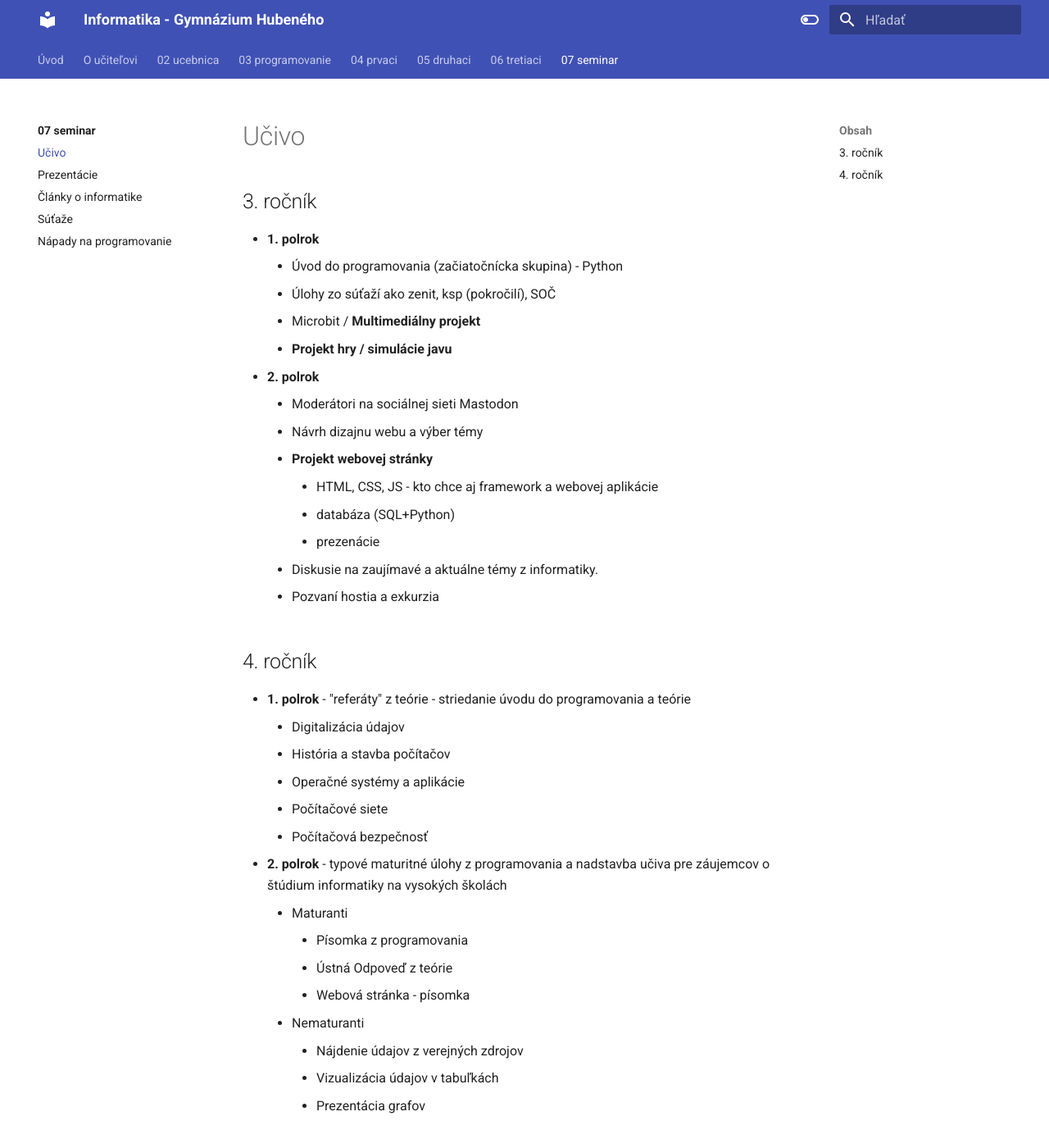
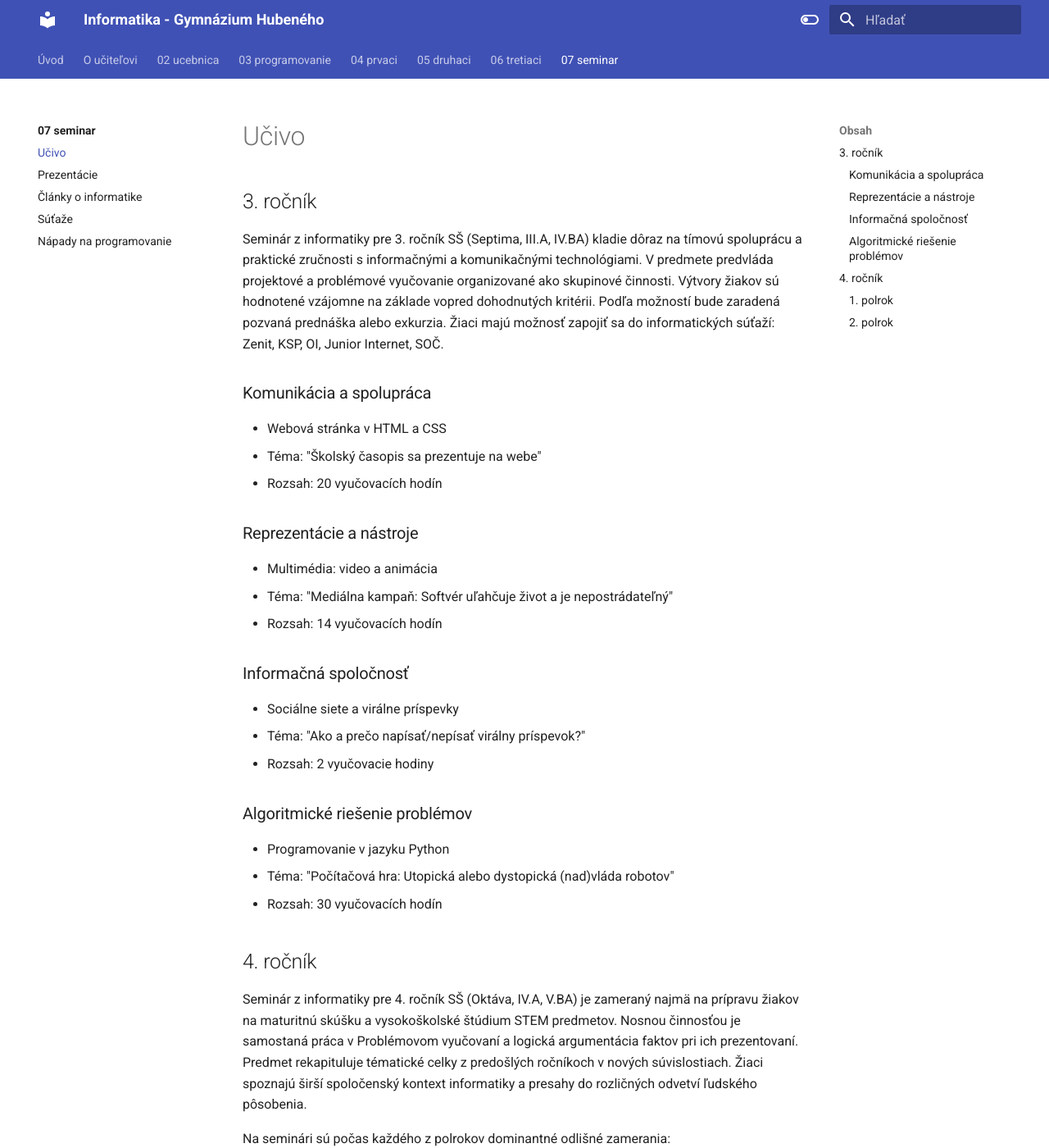
Before and after one commit to hubenka/hubenka.github.io, an MkDocs documentation site: the page built from docs/07_seminar/01_ucivo.md, in a window 1280 px wide and 1400 px high. Shown: the whole window at 82% size. Built offline with MkDocs 1.6.1 and Material for MkDocs 9.7.7, drawn with Linux system fonts in a browser that asks for light colours; some of the changed text lies outside the part shown.

Commit message:
Update seminars

```diff
--- a/docs/07_seminar/01_ucivo.md
+++ b/docs/07_seminar/01_ucivo.md
@@ -5,34 +5,58 @@
 ---
 
 ## 3. ročník
-- **1. polrok**
-	- Úvod do programovania (začiatočnícka skupina) - Python
-	- Úlohy zo súťaží ako zenit, ksp (pokročilí), SOČ
-	- Microbit / **Multimediálny projekt**
-	- **Projekt hry / simulácie javu**
-- **2. polrok**
-    - Moderátori na sociálnej sieti Mastodon
-    - Návrh dizajnu webu a výber témy
-    - **Projekt webovej stránky**
-        - HTML, CSS, JS - kto chce aj framework a webovej aplikácie
-        - databáza (SQL+Python)
-        - prezenácie
-    - Diskusie na zaujímavé a aktuálne témy z informatiky.
-    - Pozvaní hostia a exkurzia
+
+Seminár z informatiky pre 3. ročník SŠ (Septima, III.A, IV.BA) kladie dôraz na tímovú spoluprácu a praktické zručnosti s informačnými a komunikačnými technológiami. V predmete predvláda projektové a problémové vyučovanie organizované ako skupinové činnosti. Výtvory žiakov sú hodnotené vzájomne na základe vopred dohodnutých kritérii. Podľa možností bude zaradená pozvaná prednáška alebo exkurzia. Žiaci majú možnosť zapojiť sa do informatických súťaží: Zenit, KSP, OI, Junior Internet, SOČ.
+
+### Komunikácia a spolupráca
+
+- Webová stránka v HTML a CSS
+- Téma: "Školský časopis sa prezentuje na webe"
+- Rozsah: 20 vyučovacích hodín
+
+### Reprezentácie a nástroje
+
+- Multimédia: video a animácia
+- Téma: "Mediálna kampaň: Softvér uľahčuje život a je nepostrádateľný"
+- Rozsah: 14 vyučovacích hodín
+
+### Informačná spoločnosť
+
+- Sociálne siete a virálne príspevky
+- Téma: "Ako a prečo napísať/nepísať virálny príspevok?"
+- Rozsah: 2 vyučovacie hodiny
+
+### Algoritmické riešenie problémov
+
+- Programovanie v jazyku Python
+- Téma: "Počítačová hra: Utopická alebo dystopická (nad)vláda robotov"
+- Rozsah: 30 vyučovacích hodín
+
+
 
 ## 4. ročník
-- **1. polrok** - "referáty" z teórie - striedanie úvodu do programovania a teórie
-    - Digitalizácia údajov
-    - História a stavba počítačov
-    - Operačné systémy a aplikácie
-    - Počítačové siete
-    - Počítačová bezpečnosť
-- **2. polrok** - typové maturitné úlohy z programovania a nadstavba učiva pre záujemcov o štúdium informatiky na vysokých školách
-    - Maturanti
-        - Písomka z programovania
-        - Ústná Odpoveď z teórie
-        - Webová stránka - písomka
-    - Nematuranti
-        - Nájdenie údajov z verejných zdrojov
-        - Vizualizácia údajov v tabuľkách
-        - Prezentácia grafov
+Seminár z informatiky pre 4. ročník SŠ (Oktáva, IV.A, V.BA) je zameraný najmä na prípravu žiakov na maturitnú skúšku a vysokoškolské štúdium STEM predmetov. Nosnou činnosťou je samostaná práca v Problémovom vyučovaní a logická argumentácia faktov pri ich prezentovaní. Predmet rekapituluje tématické celky z predošlých ročníkoch v nových súvislostiach. Žiaci spoznajú širší spoločenský kontext informatiky a presahy do rozličných odvetví ľudského pôsobenia.
+
+
+Na seminári sú počas každého z polrokov dominantné odlišné zamerania:
+### 1. polrok
+
+- Príprava na teoretické okruhy maturitnej skúšky, prekladané problémovým vyučovaním programovania na typových úlohách. Písanie na teoretické okruhy:
+- **Digitalizácia údajov** - esej príčin a následkov *(úvaha)*
+- **Hardvér a softvér** -  odpovede na otázky k filmu *(refrerát)*
+- **Počítačová sieť** – fiktívny interview s odborníkom ako zvuková nahrávka *(interview)*
+- **Počítačová bezpečnosť** - práca s článkom o kybernetickom útoku alebo zraniteľnosti *(tabuľka)*
+- **Umelá inteligencia** – sci-fi poviedka *(rozprávanie)*
+
+### 2. polrok
+- Odlišné úlohy pre žiaov maturujúcich a nematurujúcich z informatiky:
+- **Maturanti** sa zamieravajú na programovanie a sú priebežne testovaný z maturitných okruhov a typových úloh z programovania
+    - Desaťminutovka – digitalizácia údajov *(výpočet príkladov)*
+    - 1. písomka z programovania – premenné, podmienky, cykly *(open-book exam)*
+    - 2. písomka z programovania – zoznamy, reťazce, súbory *(bazilisčí alebo trojstupňový test)*
+    - Ústna odpoveď z maturitných okruhov
+    - Minutová prezentácia textu z 1. polroka
+- **Nematuranti** vypracujú projekt zameraný na dátovú analýzu otvorených dát v tabuľkovom editore a výsledky prezentujú na slajdoch
+    - Nájdenie údajov z verejných zdrojov
+    - Vizualizácia údajov v tabuľkách
+    - Prezentácia grafov
```
Also changed, not shown: docs/04_prvaci/01_ucivo.md (+26 -25 lines), docs/04_prvaci/02_hodnotenie.md (+1 -1 lines), docs/08_ucitel.md (+9 -10 lines).
